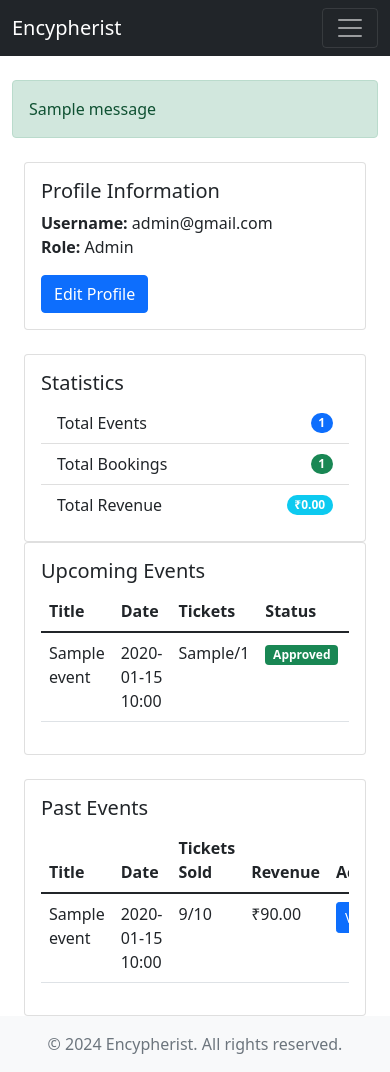
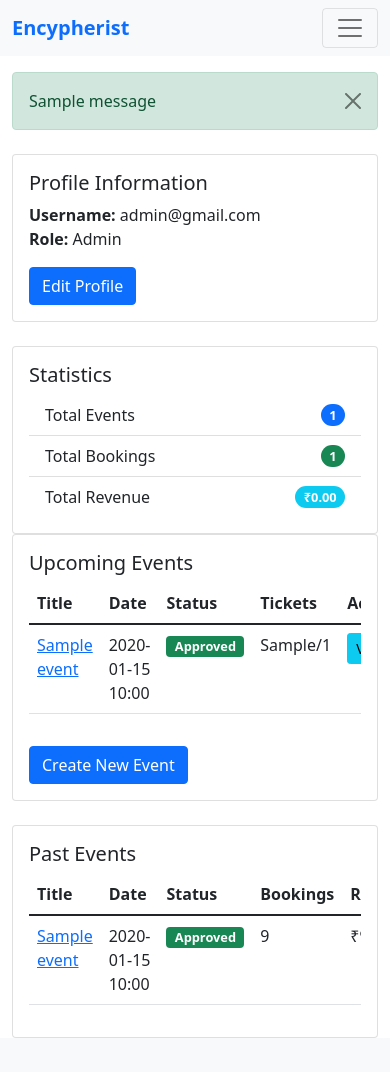
Before and after one commit to Apex-ace/Encypherist, a Flask app: template templates/organizer_profile.html in a window 390 px wide. After the commit the page ends 1038 px from the top, so only its background shows below. Run offline with Flask 3, Linux system fonts and the light colour scheme; a user stored in the database is signed in; tables that the repository leaves empty hold one stand-in row (values such as "Sample post"); the template is opened without the code that fills it: values that come from a table or form of the project are taken from there, most other values are stand-ins (such as "Sample title", 1, 10 or a date in 2020); one stand-in notice (Sample message) is shown; some libraries are stand-ins or nearby versions.

Commit message:
Fix profile templates and navigation: - Update base template with proper navigation and user menu - Improve organizer profile with better event management - Add CSRF protection and confirmation dialogs - Fix URL references and error handling - Improve layout and responsiveness

```diff
--- a/templates/base.html
+++ b/templates/base.html
@@ -3,44 +3,68 @@
 <head>
     <meta charset="UTF-8">
     <meta name="viewport" content="width=device-width, initial-scale=1.0">
-    <title>{% block title %}Encypherist{% endblock %}</title>
+    <title>Encypherist - Event Management</title>
+    <!-- Bootstrap CSS -->
     <link href="https://cdn.jsdelivr.net/npm/bootstrap@5.1.3/dist/css/bootstrap.min.css" rel="stylesheet">
-    <link rel="stylesheet" href="{{ url_for('static', filename='css/style.css') }}">
-    {% block extra_css %}{% endblock %}
+    <!-- Font Awesome -->
+    <link href="https://cdnjs.cloudflare.com/ajax/libs/font-awesome/6.0.0/css/all.min.css" rel="stylesheet">
+    <style>
+        .navbar-brand {
+            font-weight: bold;
+            color: #0d6efd !important;
+        }
+        .nav-link.active {
+            font-weight: bold;
+        }
+        .badge {
+            font-size: 0.8em;
+        }
+    </style>
 </head>
 <body>
-    <nav class="navbar navbar-expand-lg navbar-dark bg-dark">
+    <!-- Navigation -->
+    <nav class="navbar navbar-expand-lg navbar-light bg-light">
         <div class="container">
-            <a class="navbar-brand" href="{{ url_for('index') }}">Encypherist</a>
+            <a class="navbar-brand" href="{{ url_for('home') }}">Encypherist</a>
             <button class="navbar-toggler" type="button" data-bs-toggle="collapse" data-bs-target="#navbarNav">
                 <span class="navbar-toggler-icon"></span>
             </button>
             <div class="collapse navbar-collapse" id="navbarNav">
                 <ul class="navbar-nav me-auto">
-                    <li class="nav-item">
-                        <a class="nav-link" href="{{ url_for('index') }}">Home</a>
-                    </li>
                     {% if current_user.is_authenticated %}
                         <li class="nav-item">
-                            <a class="nav-link" href="{{ url_for('profile') }}">Profile</a>
+                            <a class="nav-link" href="{{ url_for('home') }}">Home</a>
+                        </li>
+                        {% if current_user.role == 'organizer' %}
+                            <li class="nav-item">
+                                <a class="nav-link" href="{{ url_for('create_event') }}">Create Event</a>
+                            </li>
+                        {% endif %}
+                        <li class="nav-item">
+                            <a class="nav-link" href="{{ url_for('messages') }}">Messages</a>
                         </li>
                         <li class="nav-item">
                             <a class="nav-link" href="{{ url_for('notifications') }}">Notifications</a>
-                        </li>
-                        <li class="nav-item">
-                            <a class="nav-link" href="{{ url_for('messages') }}">Messages</a>
                         </li>
                     {% endif %}
                 </ul>
                 <ul class="navbar-nav">
                     {% if current_user.is_authenticated %}
-                        {% if current_user.is_admin %}
-                            <li class="nav-item">
-                                <a class="nav-link" href="{{ url_for('admin_dashboard') }}">Admin Dashboard</a>
-                            </li>
-                        {% endif %}
-                        <li class="nav-item">
-                            <a class="nav-link" href="{{ url_for('logout') }}">Logout</a>
+                        <li class="nav-item dropdown">
+                            <a class="nav-link dropdown-toggle" href="#" id="navbarDropdown" role="button" data-bs-toggle="dropdown">
+                                {{ current_user.username }}
+                            </a>
+                            <ul class="dropdown-menu dropdown-menu-end">
+                                <li><a class="dropdown-item" href="{{ url_for('profile') }}">Profile</a></li>
+                                <li><a class="dropdown-item" href="{{ url_for('notification_preferences') }}">Preferences</a></li>
+                                <li><hr class="dropdown-divider"></li>
+                                <li>
+                                    <form action="{{ url_for('logout') }}" method="POST" style="display: inline;">
+                                        <input type="hidden" name="csrf_token" value="{{ csrf_token() }}">
+                                        <button type="submit" class="dropdown-item">Logout</button>
+                                    </form>
+                                </li>
+                            </ul>
                         </li>
                     {% else %}
                         <li class="nav-item">
@@ -55,26 +79,25 @@
         </div>
     </nav>
 
-    <div class="container mt-4">
+    <!-- Flash Messages -->
+    <div class="container mt-3">
         {% with messages = get_flashed_messages(with_categories=true) %}
             {% if messages %}
                 {% for category, message in messages %}
-                    <div class="alert alert-{{ category }}">{{ message }}</div>
+                    <div class="alert alert-{{ category if category != 'message' else 'info' }} alert-dismissible fade show">
+                        {{ message }}
+                        <button type="button" class="btn-close" data-bs-dismiss="alert"></button>
+                    </div>
                 {% endfor %}
             {% endif %}
         {% endwith %}
-
-        {% block content %}{% endblock %}
     </div>
 
-    <footer class="footer mt-auto py-3 bg-light">
-        <div class="container text-center">
-            <span class="text-muted">© 2024 Encypherist. All rights reserved.</span>
-        </div>
-    </footer>
+    <!-- Main Content -->
+    {% block content %}{% endblock %}
 
-    <script src="https://cdn.jsdelivr.net/npm/bootstrap@5.1.3/dist/js/bootstrap.bundle.min.js"></script>
-    <script src="{{ url_for('static', filename='js/main.js') }}"></script>
-    {% block extra_js %}{% endblock %}
+    <!-- Bootstrap JS and dependencies -->
+    <script src="https://cdn.jsdelivr.net/npm/@popperjs/core@2.10.2/dist/umd/popper.min.js"></script>
+    <script src="https://cdn.jsdelivr.net/npm/bootstrap@5.1.3/dist/js/bootstrap.min.js"></script>
 </body>
 </html>
--- a/templates/organizer_profile.html
+++ b/templates/organizer_profile.html
@@ -51,28 +51,34 @@
                                     <tr>
                                         <th>Title</th>
                                         <th>Date</th>
+                                        <th>Status</th>
                                         <th>Tickets</th>
-                                        <th>Status</th>
                                         <th>Actions</th>
                                     </tr>
                                 </thead>
                                 <tbody>
                                     {% for event in upcoming_events %}
                                         <tr>
-                                            <td>{{ event.title }}</td>
-                                            <td>{{ event.date.strftime('%Y-%m-%d %H:%M') }}</td>
-                                            <td>{{ event.remaining_tickets }}/{{ event.total_tickets }}</td>
                                             <td>
-                                                <span class="badge {% if event.status == 'approved' %}bg-success{% elif event.status == 'pending' %}bg-warning{% else %}bg-danger{% endif %}">
+                                                <a href="{{ url_for('event_details', event_id=event.id) }}">{{ event.title }}</a>
+                                            </td>
+                                            <td>{{ event.date.strftime('%Y-%m-%d %H:%M') if event.date else 'TBA' }}</td>
+                                            <td>
+                                                <span class="badge {% if event.status == 'approved' %}bg-success{% else %}bg-warning{% endif %}">
                                                     {{ event.status|title }}
                                                 </span>
                                             </td>
+                                            <td>{{ event.remaining_tickets }}/{{ event.total_tickets }}</td>
                                             <td>
                                                 <div class="btn-group">
-                                                    <a href="{{ url_for('event', event_id=event.id) }}" class="btn btn-sm btn-primary">View</a>
-                                                    <form action="{{ url_for('delete_event', event_id=event.id) }}" method="POST" class="d-inline">
+                                                    <a href="{{ url_for('event_details', event_id=event.id) }}"
+                                                       class="btn btn-sm btn-info">View</a>
+                                                    <form action="{{ url_for('delete_event', event_id=event.id) }}"
+                                                          method="POST"
+                                                          style="display: inline;"
+                                                          onsubmit="return confirm('Are you sure you want to delete this event?');">
                                                         <input type="hidden" name="csrf_token" value="{{ csrf_token() }}">
-                                                        <button type="submit" class="btn btn-sm btn-danger" onclick="return confirm('Are you sure you want to delete this event?')">Delete</button>
+                                                        <button type="submit" class="btn btn-sm btn-danger">Delete</button>
                                                     </form>
                                                 </div>
                                             </td>
@@ -84,6 +90,10 @@
                     {% else %}
                         <p class="text-muted">No upcoming events.</p>
                     {% endif %}
+
+                    <div class="mt-3">
+                        <a href="{{ url_for('create_event') }}" class="btn btn-primary">Create New Event</a>
+                    </div>
                 </div>
             </div>
 
@@ -98,21 +108,25 @@
                                     <tr>
                                         <th>Title</th>
                                         <th>Date</th>
-                                        <th>Tickets Sold</th>
+                                        <th>Status</th>
+                                        <th>Bookings</th>
                                         <th>Revenue</th>
-                                        <th>Actions</th>
                                     </tr>
                                 </thead>
                                 <tbody>
                                     {% for event in past_events %}
                                         <tr>
-                                            <td>{{ event.title }}</td>
-                                            <td>{{ event.date.strftime('%Y-%m-%d %H:%M') }}</td>
-                                            <td>{{ event.total_tickets - event.remaining_tickets }}/{{ event.total_tickets }}</td>
+                                            <td>
+                                                <a href="{{ url_for('event_details', event_id=event.id) }}">{{ event.title }}</a>
+                                            </td>
+                                            <td>{{ event.date.strftime('%Y-%m-%d %H:%M') if event.date else 'TBA' }}</td>
+                                            <td>
+                                                <span class="badge {% if event.status == 'approved' %}bg-success{% else %}bg-warning{% endif %}">
+                                                    {{ event.status|title }}
+                                                </span>
+                                            </td>
+                                            <td>{{ event.total_tickets - event.remaining_tickets }}</td>
                                             <td>₹{{ "%.2f"|format(event.price * (event.total_tickets - event.remaining_tickets)) }}</td>
-                                            <td>
-                                                <a href="{{ url_for('event', event_id=event.id) }}" class="btn btn-sm btn-primary">View</a>
-                                            </td>
                                         </tr>
                                     {% endfor %}
                                 </tbody>
```
